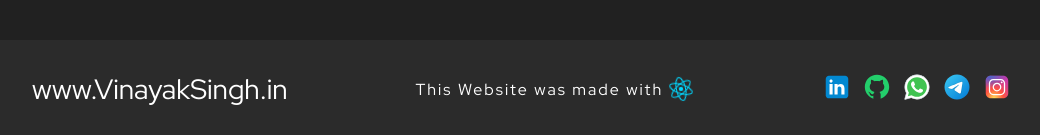
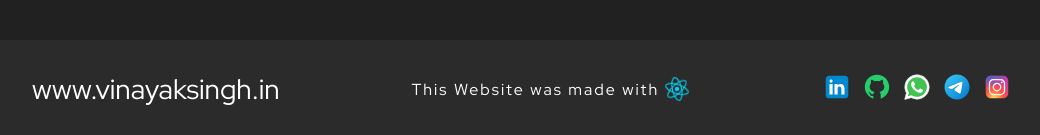
Before and after one commit to CodeVinayak/Portfolio-v2, a React (Create React App) app: page / in a window 1280 px wide. Shown: the part 2989-3124 px from the top of the page, without its empty margins (118-1158 px from the left). Built offline with nearby package versions, Linux system fonts and the light colour scheme.

Commit message:
Update Footer.tsx

```diff
--- a/src/components/Footer/Footer.tsx
+++ b/src/components/Footer/Footer.tsx
@@ -11,9 +11,9 @@ import instagramIcon from '../../assets/instagram.svg'
 export function Footer() {
   return (
     <Container className="footer">
-      <a href="www.vinayaksingh.in" className="logo">
-        <span>www.Vinayak</span>
-        <span>Singh.in</span>
+      <a href="https://vinayaksingh.in" className="logo">
+        <span>www.vinayak</span>
+        <span>singh.in</span>
       </a>
       <div>
         <p>
```
